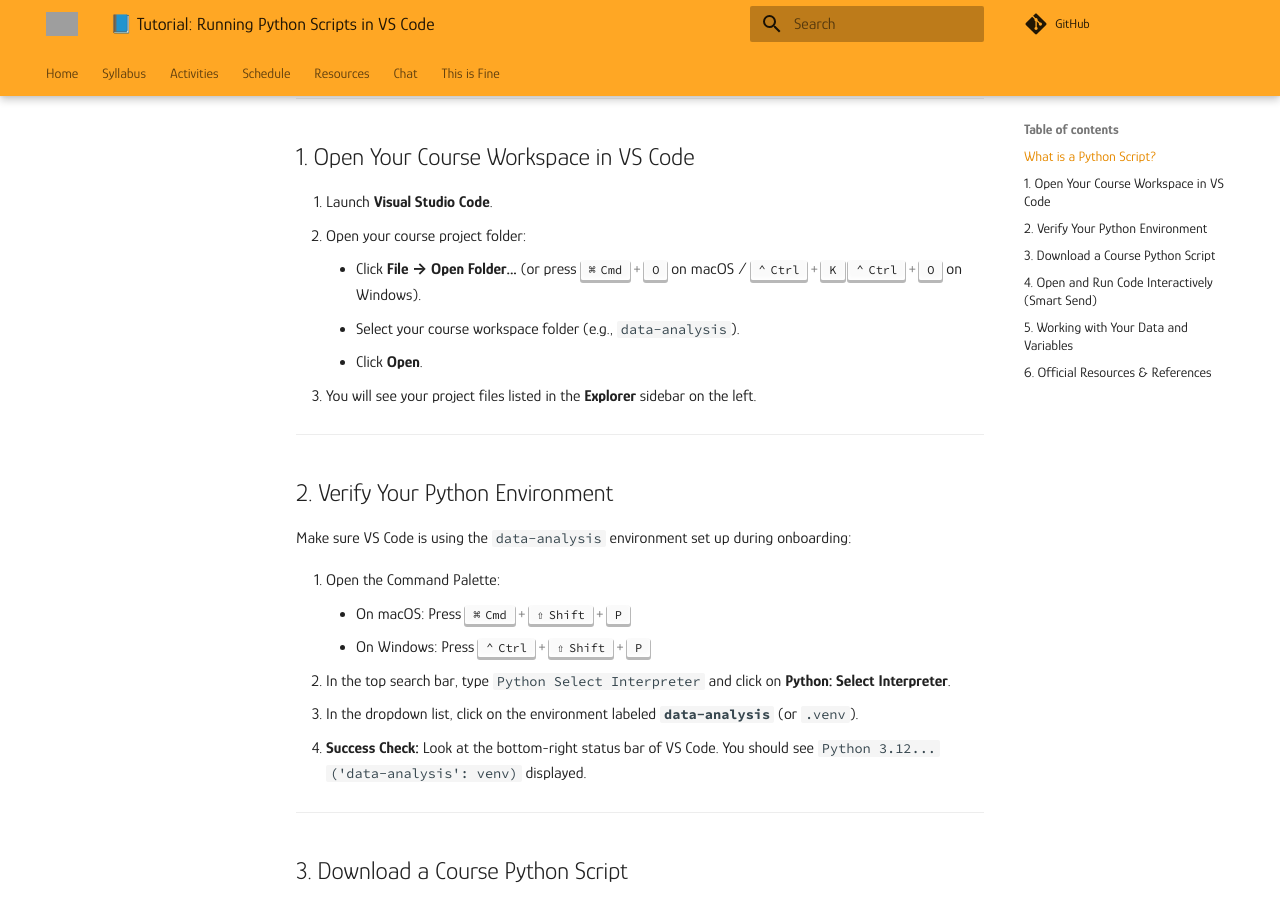
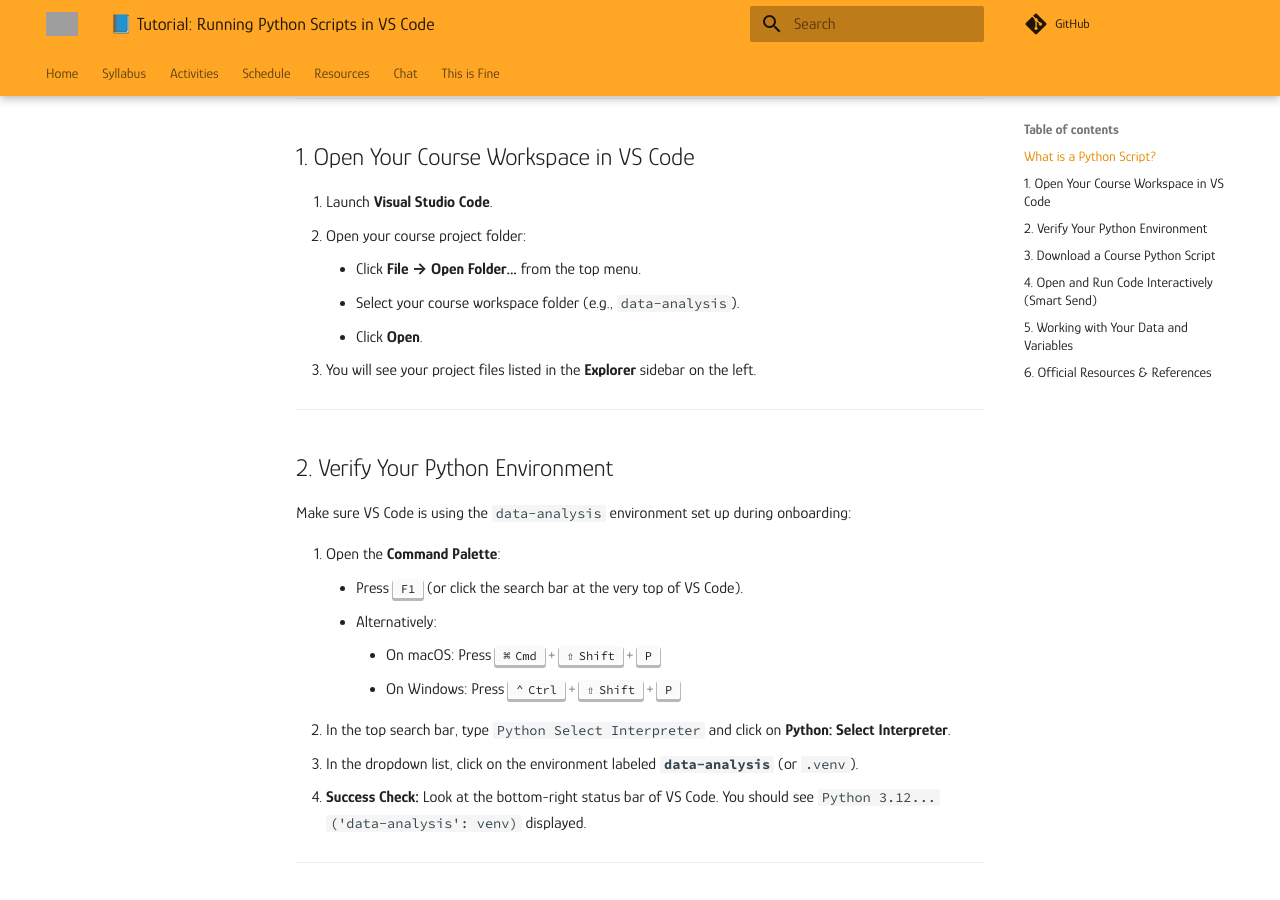
Before and after one commit to mickaeltemporao/data-analysis, an MkDocs documentation site: the page built from docs/resources/notebook-vscode.md, in a window 1280 px wide and 900 px high, scrolled down 425 px. Built offline with MkDocs 1.6.1 and Material for MkDocs 9.7.7, drawn with Linux system fonts in a browser that asks for light colours; comment, search, counter and statistics services are not loaded; grey boxes are pictures that could not be loaded.

Commit message:
docs: clean Command Palette instructions with sub-bullets and universal F1

```diff
--- a/docs/resources/notebook-vscode.md
+++ b/docs/resources/notebook-vscode.md
@@ -14,7 +14,7 @@
 
 1. Launch **Visual Studio Code**.
 2. Open your course project folder:
-    - Click **File → Open Folder...** (or press ++cmd+o++ on macOS / ++ctrl+k++ ++ctrl+o++ on Windows).
+    - Click **File → Open Folder...** from the top menu.
     - Select your course workspace folder (e.g., `data-analysis`).
     - Click **Open**.
 3. You will see your project files listed in the **Explorer** sidebar on the left.
@@ -25,9 +25,11 @@
 
 Make sure VS Code is using the `data-analysis` environment set up during onboarding:
 
-1. Open the Command Palette:
-    - On macOS: Press ++cmd+shift+p++
-    - On Windows: Press ++ctrl+shift+p++
+1. Open the **Command Palette**:
+    - Press ++f1++ (or click the search bar at the very top of VS Code).
+    - Alternatively:
+        - On macOS: Press ++cmd+shift+p++
+        - On Windows: Press ++ctrl+shift+p++
 2. In the top search bar, type `Python Select Interpreter` and click on **Python: Select Interpreter**.
 3. In the dropdown list, click on the environment labeled **`data-analysis`** (or `.venv`).
 4. **Success Check:** Look at the bottom-right status bar of VS Code. You should see `Python 3.12... ('data-analysis': venv)` displayed.
```
Also changed, not shown: docs/modules/variables.md (+3 -1 lines), docs/resources/onboarding.md (+2 -2 lines).
